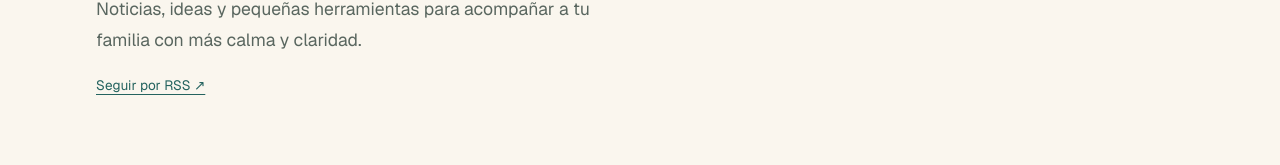
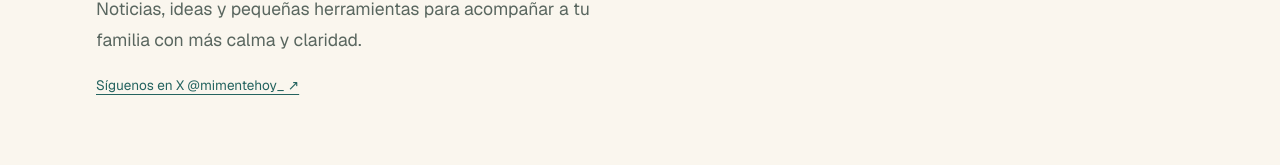
Before and after one commit to mimentehoy/mimentehoy-web, a Next.js app in the folder apps/web/: page /noticias in a window 1280 px wide. Shown: the part 395-560 px from the top of the page. Built offline with nearby package versions, Linux system fonts and the light colour scheme.

Commit message:
noticias: enlace a perfil de X en lugar de RSS

```diff
--- a/apps/web/src/app/noticias/page.tsx
+++ b/apps/web/src/app/noticias/page.tsx
@@ -11,7 +11,7 @@ export const metadata: Metadata = {
 export default function NewsPage() {
   const articles = getNews();
   return <main className="news-page"><div className="container-shell py-12 sm:py-20">
-    <header className="news-index-header"><span className="news-eyebrow">El blog de mimentehoy</span><h1>Miradas que ayudan<br /><em>a entender.</em></h1><p>Noticias, ideas y pequeñas herramientas para acompañar a tu familia con más calma y claridad.</p><a className="news-rss" href="/noticias/rss.xml">Seguir por RSS ↗</a></header>
+    <header className="news-index-header"><span className="news-eyebrow">El blog de mimentehoy</span><h1>Miradas que ayudan<br /><em>a entender.</em></h1><p>Noticias, ideas y pequeñas herramientas para acompañar a tu familia con más calma y claridad.</p><a className="news-rss" href="https://x.com/mimentehoy_" target="_blank" rel="noopener noreferrer">Síguenos en X @mimentehoy_ ↗</a></header>
     <NewsFilter articles={articles.map((article) => ({ slug: article.slug, category: article.categoria, card: <NewsCard article={article} /> }))} />
   </div></main>;
 }
```
